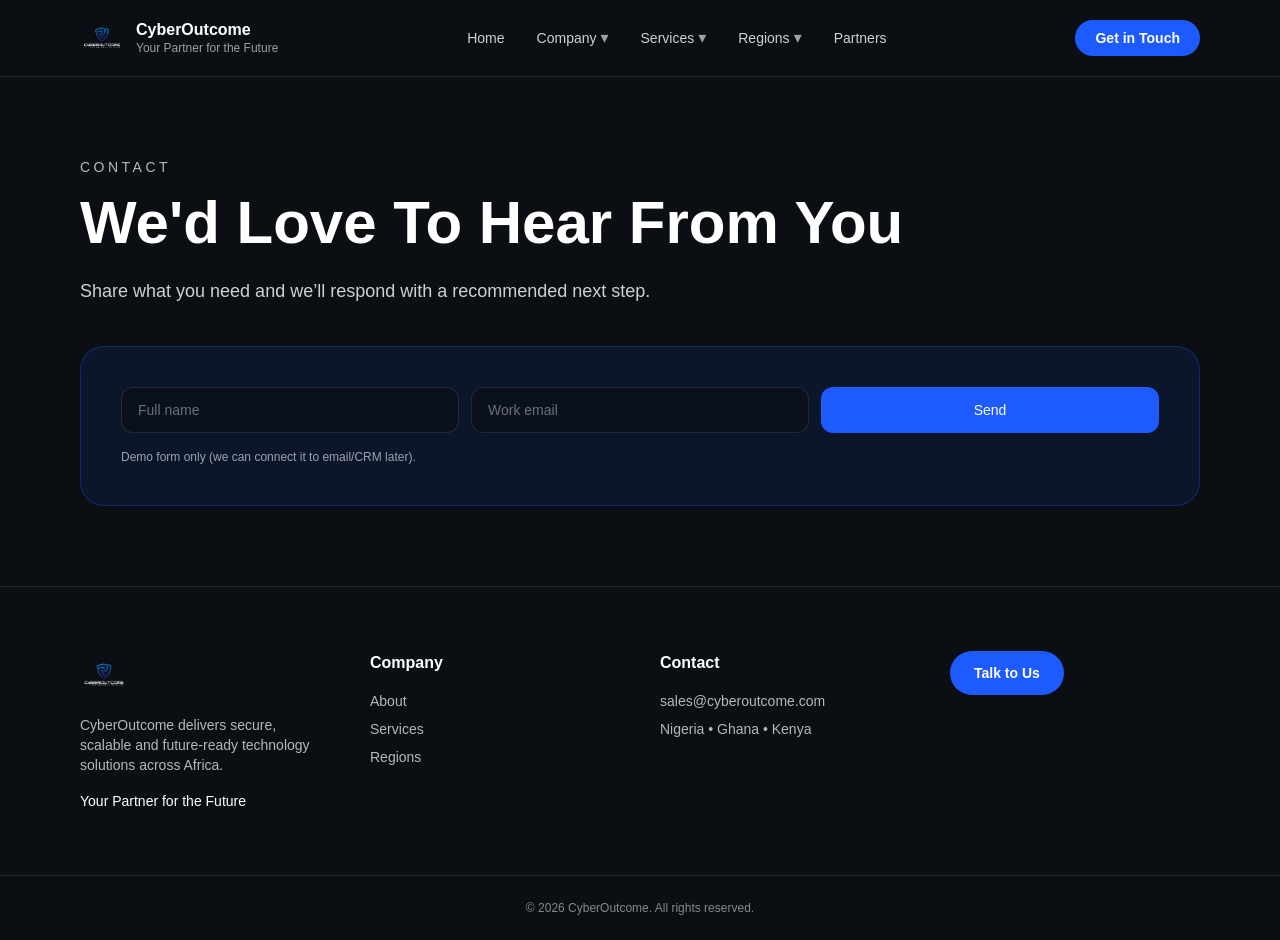
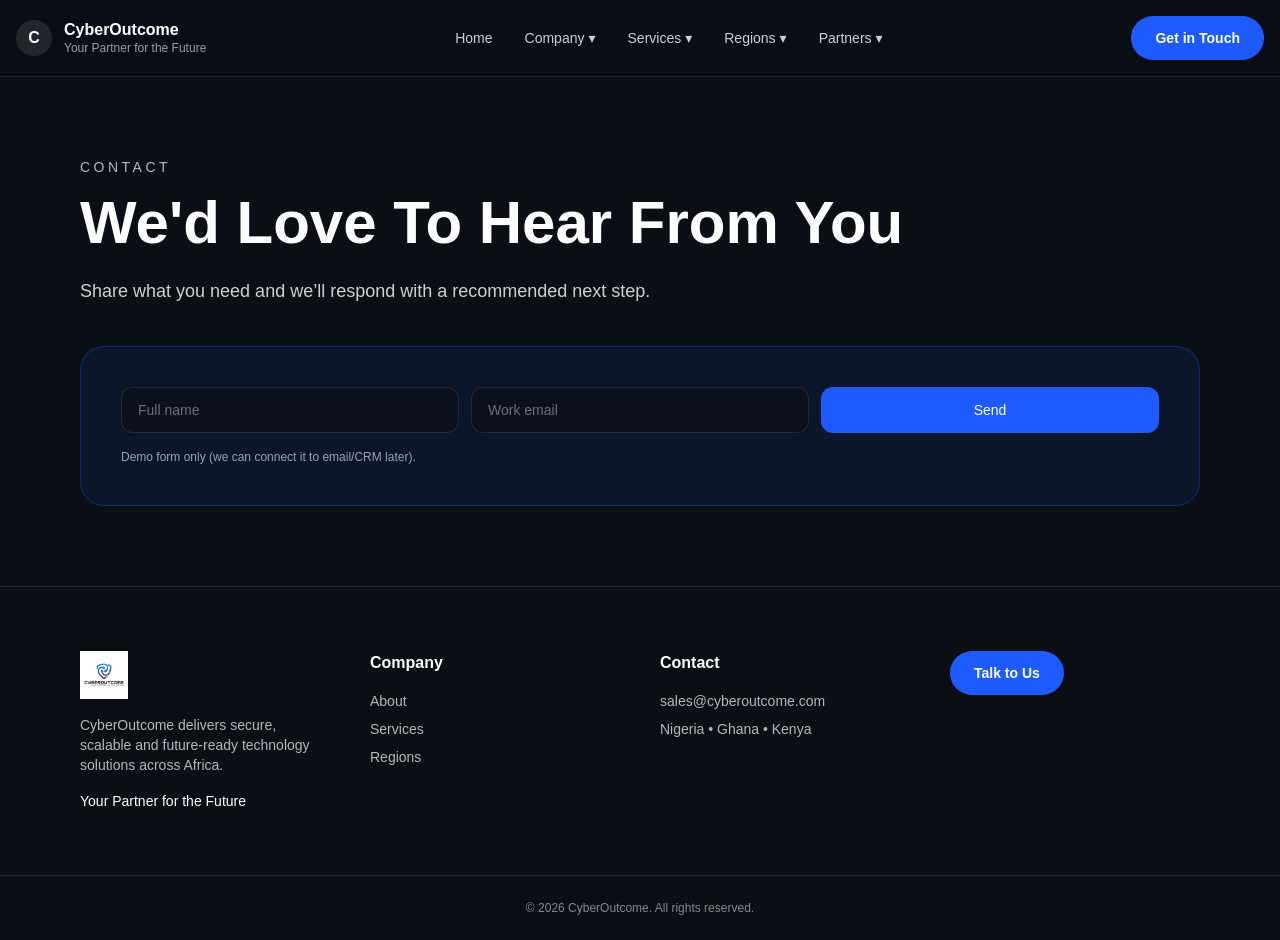
Before and after one commit to RegularGeek/cyberoutcome-demo, a Next.js app: page /contact in a window 1280 px wide. Built offline with nearby package versions, Linux system fonts and the light colour scheme.

Commit message:
Update navbar services dropdown links

```diff
--- a/components/Navbar.tsx
+++ b/components/Navbar.tsx
@@ -1,126 +1,184 @@
 "use client";
 
+import Link from "next/link";
+import { usePathname } from "next/navigation";
 import { useEffect, useRef, useState } from "react";
-import Link from "next/link";
-import Image from "next/image";
 
-type ChildLink = { label: string; href: string };
-type NavItem =
-  | { label: string; href: string }
-  | { label: string; href: string; items: ChildLink[] };
+type NavItem = {
+  label: string;
+  href: string;
+};
 
-const NAV: NavItem[] = [
-  { label: "Home", href: "/" },
-  {
-    label: "Company",
-    href: "/company",
-    items: [
-      { label: "About CyberOutcome", href: "/company" },
-      { label: "Contact", href: "/contact" },
-    ],
-  },
-  {
-    label: "Services",
-    href: "/services",
-    items: [
-      { label: "Cybersecurity", href: "/services" },
-      { label: "Managed Services", href: "/services" },
-      { label: "Cloud Solutions", href: "/services" },
-    ],
-  },
-  {
-    label: "Regions",
-    href: "/regions",
-    items: [
-      { label: "Nigeria", href: "/regions#nigeria" },
-      { label: "Ghana", href: "/regions#ghana" },
-      { label: "Kenya", href: "/regions#kenya" },
-    ],
-  },
-  {
-    label: "Partners",
-    href: "/partners",
-  },
-];
+type DropdownItem = {
+  label: string;
+  href: string;
+};
 
-export default function Navbar() {
-  const [open, setOpen] = useState<string | null>(null);
-  const ref = useRef<HTMLDivElement>(null);
+function cx(...classes: Array<string | false | null | undefined>) {
+  return classes.filter(Boolean).join(" ");
+}
 
+function useOutsideClick(ref: React.RefObject<HTMLElement>, onOutside: () => void) {
   useEffect(() => {
-    const handler = (e: MouseEvent) => {
-      if (!ref.current?.contains(e.target as Node)) setOpen(null);
-    };
-    document.addEventListener("mousedown", handler);
-    return () => document.removeEventListener("mousedown", handler);
-  }, []);
+    function handle(e: MouseEvent) {
+      if (!ref.current) return;
+      if (!ref.current.contains(e.target as Node)) onOutside();
+    }
+    document.addEventListener("mousedown", handle);
+    return () => document.removeEventListener("mousedown", handle);
+  }, [ref, onOutside]);
+}
+
+function NavLink({
+  href,
+  children,
+}: {
+  href: string;
+  children: React.ReactNode;
+}) {
+  const pathname = usePathname();
+  const active = pathname === href;
 
   return (
-    <header ref={ref} className="sticky top-0 z-50">
-      <div className="bg-[#0B0F14] border-b border-white/10">
-        <div className="mx-auto max-w-6xl px-4 py-4 flex items-center justify-between">
-          {/* Brand */}
-          <Link href="/" className="flex items-center gap-3">
-            <Image
-              src="/logo.png"
-              alt="CyberOutcome Logo"
-              width={44}
-              height={44}
-              priority
-            />
-            <div className="leading-tight">
-              <div className="font-semibold text-white">CyberOutcome</div>
-              <div className="text-xs text-white/60">
-                Your Partner for the Future
-              </div>
-            </div>
-          </Link>
+    <Link
+      href={href}
+      className={cx(
+        "text-sm font-medium transition",
+        active ? "text-white" : "text-white/80 hover:text-white"
+      )}
+    >
+      {children}
+    </Link>
+  );
+}
 
-          {/* Nav */}
-          <nav className="hidden md:flex gap-8">
-            {NAV.map((item) => (
-              <div key={item.label} className="relative">
+function Dropdown({
+  label,
+  items,
+}: {
+  label: string;
+  items: DropdownItem[];
+}) {
+  const pathname = usePathname();
+  const wrapRef = useRef<HTMLDivElement>(null);
+  const [open, setOpen] = useState(false);
+
+  useOutsideClick(wrapRef, () => setOpen(false));
+
+  const isAnyActive = items.some((i) => pathname === i.href);
+
+  return (
+    <div ref={wrapRef} className="relative">
+      <button
+        type="button"
+        onClick={() => setOpen((v) => !v)}
+        className={cx(
+          "inline-flex items-center gap-1 text-sm font-medium transition",
+          isAnyActive ? "text-white" : "text-white/80 hover:text-white"
+        )}
+        aria-haspopup="menu"
+        aria-expanded={open}
+      >
+        {label}
+        <span className={cx("transition-transform", open && "rotate-180")}>
+          ▾
+        </span>
+      </button>
+
+      {open && (
+        <div
+          role="menu"
+          className="absolute left-0 top-full mt-3 w-56 overflow-hidden rounded-2xl border border-white/10 bg-[#0B0F14]/95 shadow-2xl backdrop-blur"
+        >
+          <div className="p-2">
+            {items.map((item) => {
+              const active = pathname === item.href;
+              return (
                 <Link
+                  key={item.href}
                   href={item.href}
-                  className="text-sm text-white/80 hover:text-white"
-                  onClick={() => setOpen(null)}
+                  onClick={() => setOpen(false)}
+                  className={cx(
+                    "block rounded-xl px-3 py-2 text-sm transition",
+                    active
+                      ? "bg-white/10 text-white"
+                      : "text-white/80 hover:bg-white/10 hover:text-white"
+                  )}
                 >
                   {item.label}
                 </Link>
+              );
+            })}
+          </div>
+        </div>
+      )}
+    </div>
+  );
+}
 
-                {"items" in item && (
-                  <button
-                    className="ml-1 text-white/60"
-                    onClick={() =>
-                      setOpen(open === item.label ? null : item.label)
-                    }
-                  >
-                    ▾
-                  </button>
-                )}
+export default function Navbar() {
+  const nav: NavItem[] = [
+    { label: "Home", href: "/" },
+  ];
 
-                {"items" in item && open === item.label && (
-                  <div className="absolute left-0 mt-3 w-56 rounded-xl bg-[#0B0F14] border border-white/10 shadow-lg">
-                    {item.items.map((sub) => (
-                      <Link
-                        key={sub.label}
-                        href={sub.href}
-                        onClick={() => setOpen(null)}
-                        className="block px-4 py-3 text-sm text-white/80 hover:bg-white/5 hover:text-white"
-                      >
-                        {sub.label}
-                      </Link>
-                    ))}
-                  </div>
-                )}
-              </div>
-            ))}
-          </nav>
+  const company: DropdownItem[] = [
+    { label: "About Us", href: "/company" },
+    { label: "Leadership", href: "/company#leadership" },
+    { label: "News & Media", href: "/company#news" },
+  ];
 
-          {/* CTA */}
+  const services: DropdownItem[] = [
+    { label: "All Services", href: "/services" },
+    { label: "Cybersecurity", href: "/services/cybersecurity" },
+    { label: "Infrastructure", href: "/services/infrastructure" },
+    { label: "DevOps", href: "/services/devops" },
+  ];
+
+  const regions: DropdownItem[] = [
+    { label: "Our Locations", href: "/regions" },
+    { label: "Nigeria", href: "/regions#nigeria" },
+    { label: "Ghana", href: "/regions#ghana" },
+    { label: "Kenya", href: "/regions#kenya" },
+  ];
+
+  const partners: DropdownItem[] = [
+    { label: "Partners", href: "/partners" },
+  ];
+
+  return (
+    <header className="sticky top-0 z-50 w-full border-b border-white/10 bg-[#0B0F14]/90 backdrop-blur">
+      <div className="mx-auto flex max-w-7xl items-center justify-between px-4 py-4">
+        {/* Brand */}
+        <Link href="/" className="flex items-center gap-3">
+          {/* If you already use an image logo elsewhere, replace this with <Image /> */}
+          <div className="h-9 w-9 rounded-full bg-white/10 flex items-center justify-center text-white font-semibold">
+            C
+          </div>
+          <div className="leading-tight">
+            <div className="text-white font-semibold">CyberOutcome</div>
+            <div className="text-xs text-white/60">Your Partner for the Future</div>
+          </div>
+        </Link>
+
+        {/* Nav */}
+        <nav className="hidden items-center gap-8 md:flex">
+          {nav.map((n) => (
+            <NavLink key={n.href} href={n.href}>
+              {n.label}
+            </NavLink>
+          ))}
+
+          <Dropdown label="Company" items={company} />
+          <Dropdown label="Services" items={services} />
+          <Dropdown label="Regions" items={regions} />
+          <Dropdown label="Partners" items={partners} />
+        </nav>
+
+        {/* CTA */}
+        <div className="flex items-center gap-3">
           <Link
             href="/contact"
-            className="hidden md:inline-flex rounded-full bg-[#1E5BFF] px-5 py-2 text-sm font-semibold text-white hover:opacity-90"
+            className="rounded-full bg-[#1E5BFF] px-6 py-3 text-sm font-semibold text-white hover:opacity-90 transition"
           >
             Get in Touch
           </Link>
```
Also changed, not shown: public/logo.png.
